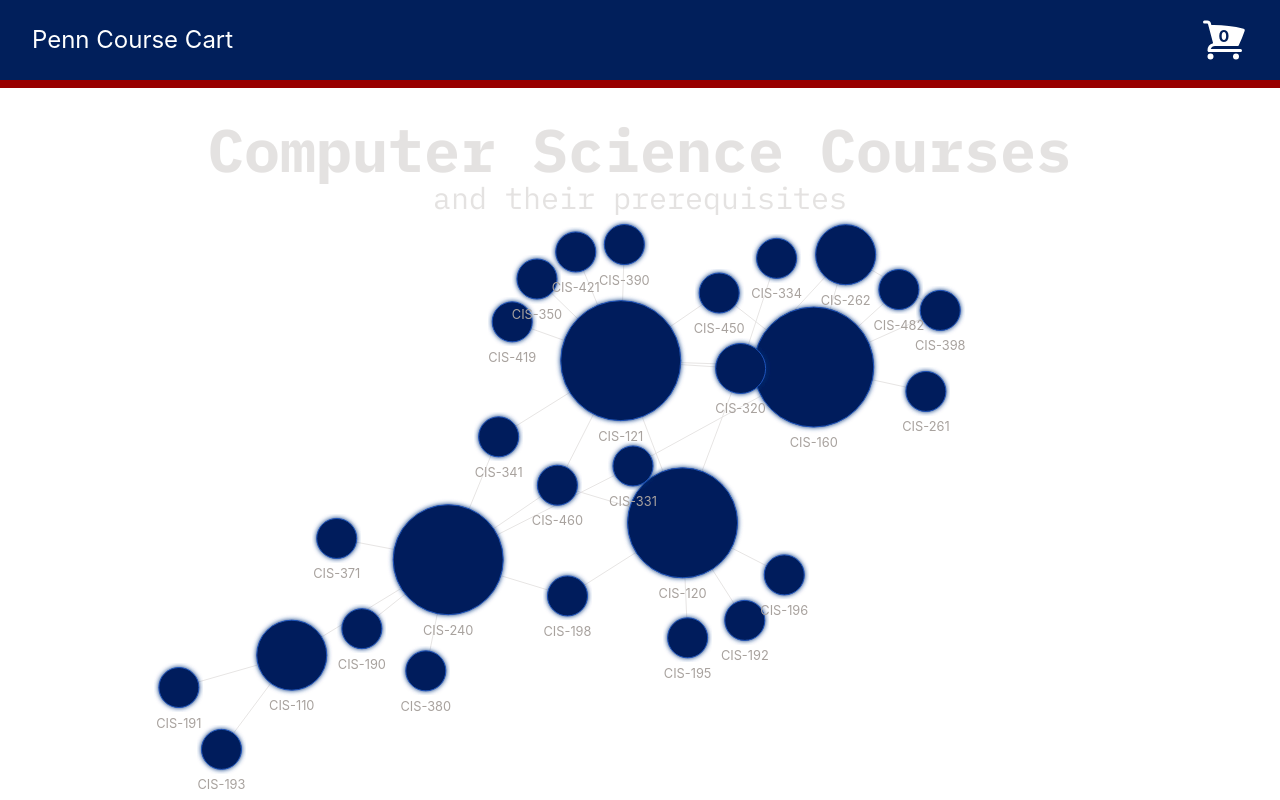
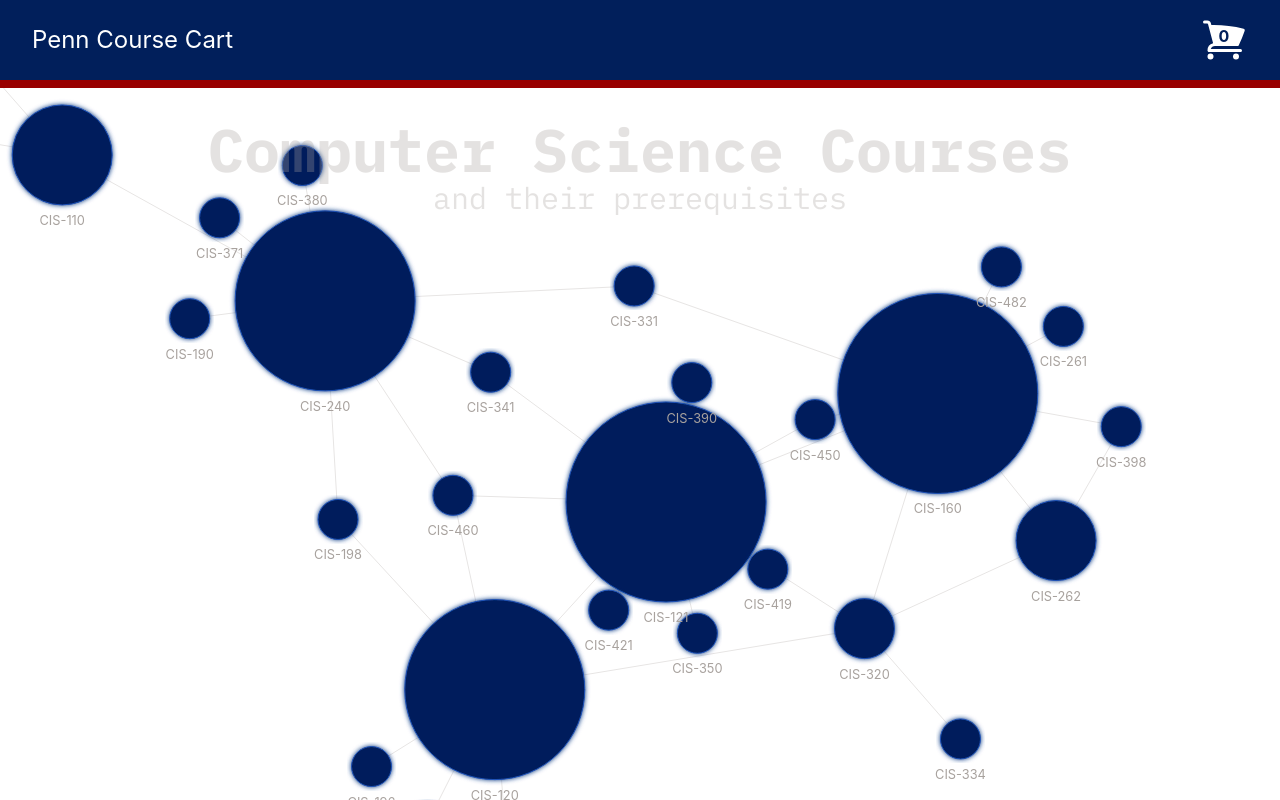
Before and after one commit to pennlabs/frontend-challenge-f22, a React (Create React App) app: page /graph in a window 1280 px wide. Built offline with nearby package versions, Linux system fonts and the light colour scheme; what react-toast-notifications would draw is missing.

Commit message:
playing with d3 settings :D

```diff
--- a/src/components/CourseGraph.tsx
+++ b/src/components/CourseGraph.tsx
@@ -59,8 +59,9 @@ function CourseGraph({ courses, prerequisites }: { courses: Course[], prerequisi
 
         const simulation = d3.forceSimulation(courses)
             .force("link", d3.forceLink(prerequisites).id((d: Course) => d.id).distance(100))
-            .force("charge", d3.forceManyBody().strength(-200))
-            .force("center", d3.forceCenter(width / 2, height / 2));
+            .force("charge", d3.forceManyBody().strength(-800)) // force that pushes nodes apart
+            .force("center", d3.forceCenter(width / 2, height / 2)) // default is 0.1
+            .force("collide", d3.forceCollide().radius(20)) // to prevent nodes from overlapping
 
         // Add one line for each prerequisite
         const link = svg.append("g")
@@ -84,7 +85,7 @@ function CourseGraph({ courses, prerequisites }: { courses: Course[], prerequisi
             .selectAll("circle")
             .data(courses)
             .join("circle")
-            .attr("r", (d: Course) => 20 + (degreeMap[d.id] || 0) * 5)  // Adjust node size based on out-degree. Base size is 20, and grows by 5 units for each additional degree.
+            .attr("r", (d: Course) => 20 + (degreeMap[d.id] || 0) * 10)  // Adjust node size based on out-degree. Base size is 20, and grows by 10 units for each additional degree.
             .attr("fill", "#011F5B") // UPenn blue
             .style("filter", "url(#glow)")
             .call(drag(simulation));
@@ -95,7 +96,7 @@ function CourseGraph({ courses, prerequisites }: { courses: Course[], prerequisi
             .data(courses)
             .join("text")
             .attr("text-anchor", "middle")
-            .attr("dy", (d: Course) => 40 + (degreeMap[d.id] || 0) * 5) // shift text down
+            .attr("dy", (d: Course) => 40 + (degreeMap[d.id] || 0) * 10) // shift text down
             .attr("font-size", "0.8em")
             .attr("fill", "#a8a29e") // tailwind stone 400
             .text((d: Course) => d.label);
```
